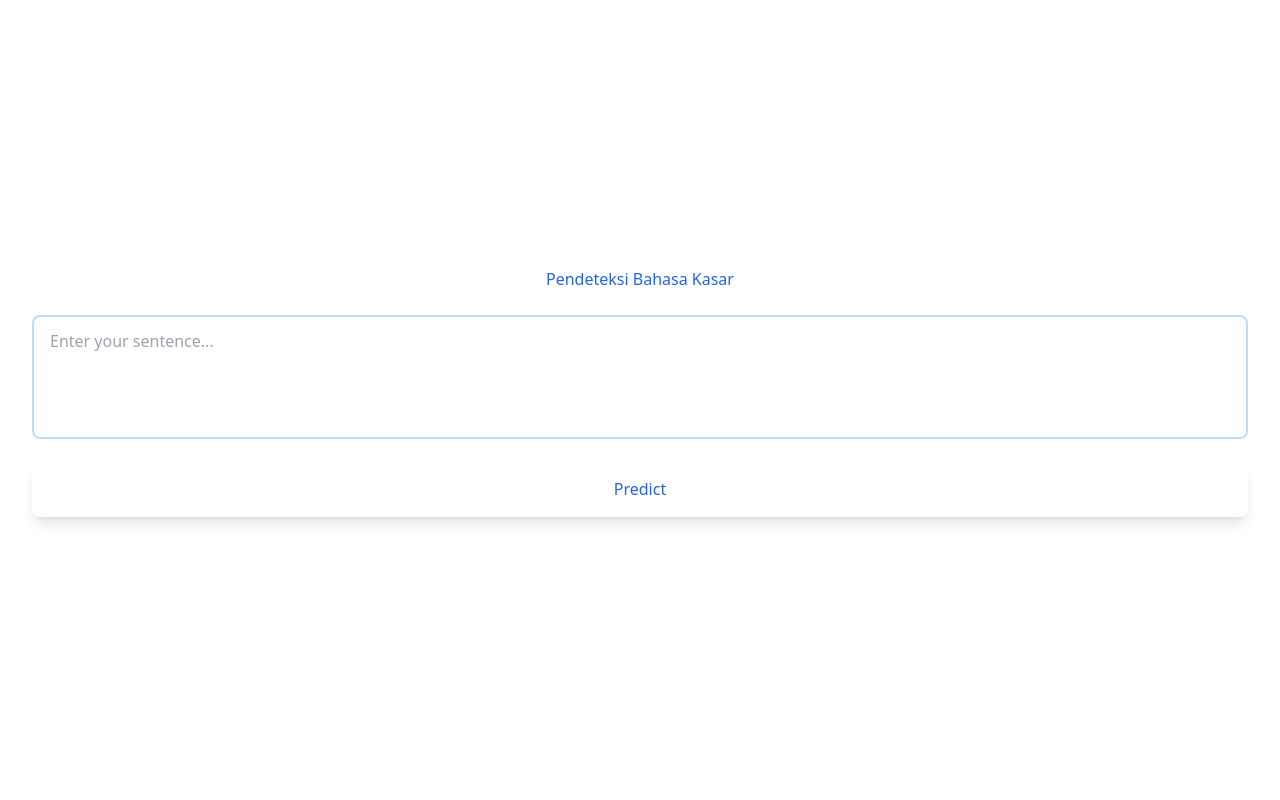
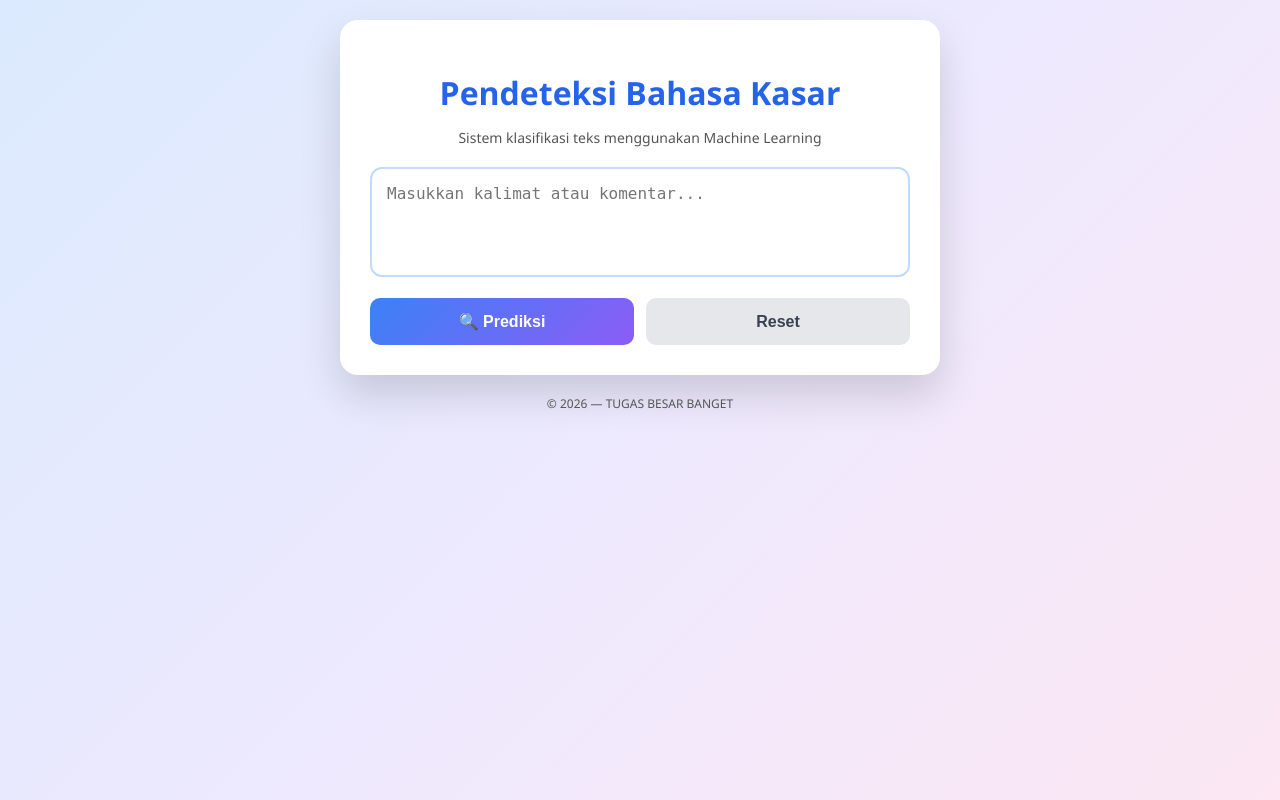
Before and after one commit to GlanesC/KataKasar-classifier, a FastAPI app: page / in a window 1280 px wide. Run offline with FastAPI, Linux system fonts and the light colour scheme; parts of the project's set-up code (start-up, migrations or seed data) failed here and were passed over; some libraries are stand-ins or nearby versions.

Commit message:
Update UI

```diff
--- a/app.py
+++ b/app.py
@@ -2,6 +2,7 @@ import os
 from fastapi import FastAPI, Request
 from fastapi.responses import HTMLResponse
 from fastapi.templating import Jinja2Templates
+from fastapi.staticfiles import StaticFiles
 from pydantic import BaseModel
 import pickle
 import numpy as np
@@ -21,6 +22,9 @@ app = FastAPI(
     description = "Pendeteksi Bahasa Kasar menggunakan SVM",
     version = "1.0.0"
 )
+
+# css style
+app.mount("/static", StaticFiles(directory="static"), name="static")
 
 # template
 templates = Jinja2Templates(
--- /dev/null
+++ b/static/style.css
@@ -0,0 +1,144 @@
+* {
+    box-sizing: border-box;
+}
+
+body {
+    margin: 0;
+    font-family: 'Segoe UI', sans-serif;
+    background: linear-gradient(135deg, #dbeafe, #ede9fe, #fce7f3);
+    min-height: 100vh;
+}
+
+.container {
+    display: flex;
+    flex-direction: column;
+    align-items: center;
+    justify-content: center;
+    padding: 20px;
+}
+
+.card {
+    background: white;
+    padding: 30px;
+    border-radius: 18px;
+    width: 100%;
+    max-width: 600px;
+    box-shadow: 0 20px 40px rgba(0,0,0,0.15);
+    text-align: center;
+}
+
+h1 {
+    margin-bottom: 5px;
+    color: #2563eb;
+}
+
+.subtitle {
+    margin-bottom: 20px;
+    color: #555;
+    font-size: 14px;
+}
+
+textarea {
+    width: 100%;
+    padding: 15px;
+    border-radius: 12px;
+    border: 2px solid #bfdbfe;
+    font-size: 16px;
+    resize: none;
+    outline: none;
+}
+
+textarea:focus {
+    border-color: #60a5fa;
+}
+
+.button-group {
+    display: flex;
+    gap: 12px;
+    margin-top: 16px;
+}
+
+.btn {
+    flex: 1;
+    padding: 14px;
+    font-size: 16px;
+    font-weight: bold;
+    border-radius: 10px;
+    border: none;
+    cursor: pointer;
+    transition: 0.3s ease;
+}
+
+.btn-primary {
+    background: linear-gradient(135deg, #3b82f6, #8b5cf6);
+    color: white;
+}
+
+.btn-primary:hover {
+    opacity: 0.9;
+}
+
+.btn-secondary {
+    background: #e5e7eb;
+    color: #374151;
+}
+
+.btn-secondary:hover {
+    background: #d1d5db;
+}
+
+
+.result {
+    margin-top: 25px;
+}
+
+.hidden {
+    display: none;
+}
+
+.badge {
+    display: inline-block;
+    padding: 8px 16px;
+    border-radius: 999px;
+    font-weight: bold;
+    margin-bottom: 15px;
+}
+
+.badge-green {
+    background: #dcfce7;
+    color: #166534;
+}
+
+.badge-red {
+    background: #fee2e2;
+    color: #991b1b;
+}
+
+.confidence-wrapper {
+    margin-top: 10px;
+}
+
+.progress {
+    width: 100%;
+    height: 12px;
+    background: #e5e7eb;
+    border-radius: 999px;
+    overflow: hidden;
+    margin: 6px 0;
+}
+
+.bar-green {
+    height: 100%;
+    background: linear-gradient(to right, #22c55e, #16a34a);
+}
+
+.bar-red {
+    height: 100%;
+    background: linear-gradient(to right, #ef4444, #dc2626);
+}
+
+footer {
+    margin-top: 20px;
+    font-size: 12px;
+    color: #555;
+}
--- a/templates/index.html
+++ b/templates/index.html
@@ -1,39 +1,65 @@
 <!DOCTYPE html>
-<html lang="en">
+<html lang="id">
 <head>
     <meta charset="UTF-8">
-    <meta name="viewport" content="width=device-width, initial-scale=1.0">
-    <title>Email Prediction</title>
-    <script src="https://cdn.tailwindcss.com"></script>
+    <title>Pendeteksi Bahasa Kasar</title>
+    <link rel="stylesheet" href="/static/style.css">
 </head>
-<body class="min-h-screen flex items-center justify-center Bg-gradient-to-br from-blue-100 via-purple-100 to-pink-100">
-    <div class="w-full max-w-2x1 p-8 bg-white rounded-2x1 shadow-x1">
-        <h1 class="mb-6 text-center text-blue-600">Pendeteksi Bahasa Kasar</h1>
-        <div class="space-y-4">
-            <textarea id="email" rows="4" placeholder="Enter your sentence..."
-            class="w-full px-4 py-3 border-2 border-blue-200 rounded-lg
-            focus:outline-none focus:ring-2 focus:ring-blue-300
-            focus:border-transparent resize-none"></textarea>
-            <button id="predictBtn"
-            class="w-full px-6 py-4 Bg-gradient-to-r from-blue-400 to-purple-400 text-blue-600 rounded-lg hover:from-blue-500
-            hover:to-purple-500 transition-all shadow-lg hover:shadow-x1">Predict</button>
+<body>
+
+<div class="container">
+    <div class="card">
+        <h1>Pendeteksi Bahasa Kasar</h1>
+        <p class="subtitle">
+            Sistem klasifikasi teks menggunakan Machine Learning
+        </p>
+
+        <textarea
+            id="email"
+            placeholder="Masukkan kalimat atau komentar..."
+            rows="4"></textarea>
+
+        <div class="button-group">
+            <button id="predictBtn" class="btn btn-primary">🔍 Prediksi</button>
+            <button id="resetBtn" class="btn btn-secondary">Reset</button>
         </div>
-        <div id="result" class="mt-4 text-center text-x1 font-bold"></div>
+
+        <div id="result" class="result hidden">
+            <span id="label" class="badge"></span>
+
+            <div class="confidence-wrapper">
+                <span>Confidence</span>
+                <div class="progress">
+                    <div id="confidenceBar"></div>
+                </div>
+                <small id="confidenceText"></small>
+            </div>
+        </div>
+    </div>
+
+    <footer>
+        © 2026 — TUGAS BESAR BANGET
+    </footer>
 </div>
 
 <script>
 const predictBtn = document.getElementById("predictBtn");
+const resetBtn = document.getElementById("resetBtn");
 const emailInput = document.getElementById("email");
 const resultDiv = document.getElementById("result");
+const labelSpan = document.getElementById("label");
+const confidenceBar = document.getElementById("confidenceBar");
+const confidenceText = document.getElementById("confidenceText");
 
 predictBtn.addEventListener("click", async () => {
     const email = emailInput.value.trim();
     if (!email) {
-                resultDiv.innerHTML = "Input tidak boleh kosong!";
+        alert("Input tidak boleh kosong!");
         return;
     }
 
-            resultDiv.innerHTML = "Processing...";
+    predictBtn.innerText = "⏳ Memproses...";
+    predictBtn.disabled = true;
 
     try {
         const response = await fetch("/predict", {
@@ -44,21 +70,42 @@
 
         const data = await response.json();
 
-                if (data.prediction) {
-                    resultDiv.innerHTML = `
-                    <span style="color:${data.prediction === 'kasar' ? 'red' : 'green'}">
-                        ${data.prediction.toUpperCase()}
-                    </span>
-                    <div> Confidence: ${data.confidence}</div>
-                    `
+        resultDiv.classList.remove("hidden");
+
+        const confidence = Math.round(data.confidence * 100);
+
+        if (data.prediction === "kasar") {
+            labelSpan.innerText = "KASAR";
+            labelSpan.className = "badge badge-red";
+            confidenceBar.className = "bar-red";
         } else {
-                    resultDiv.innerHTML = data.message || "Gagal memprediksi!";
+            labelSpan.innerText = "NON KASAR";
+            labelSpan.className = "badge badge-green";
+            confidenceBar.className = "bar-green";
         }
-            } catch (err) {
-                console.error(err);
-                resultDiv.innerHTML = "Gagal Memprediksi!"
+
+        confidenceBar.style.width = confidence + "%";
+        confidenceText.innerText = confidence + "%";
+    } catch (error) {
+        alert("Terjadi kesalahan saat prediksi!");
     }
+
+    predictBtn.innerText = "🔍 Prediksi";
+    predictBtn.disabled = false;
+});
+
+// 🔄 RESET
+resetBtn.addEventListener("click", () => {
+    emailInput.value = "";
+    resultDiv.classList.add("hidden");
+    confidenceBar.style.width = "0%";
+    confidenceText.innerText = "";
+    labelSpan.innerText = "";
+    emailInput.focus();
 });
 </script>
+
+
+
 </body>
 </html>
```
Lines whose indentation alone changed are shown as unchanged.
